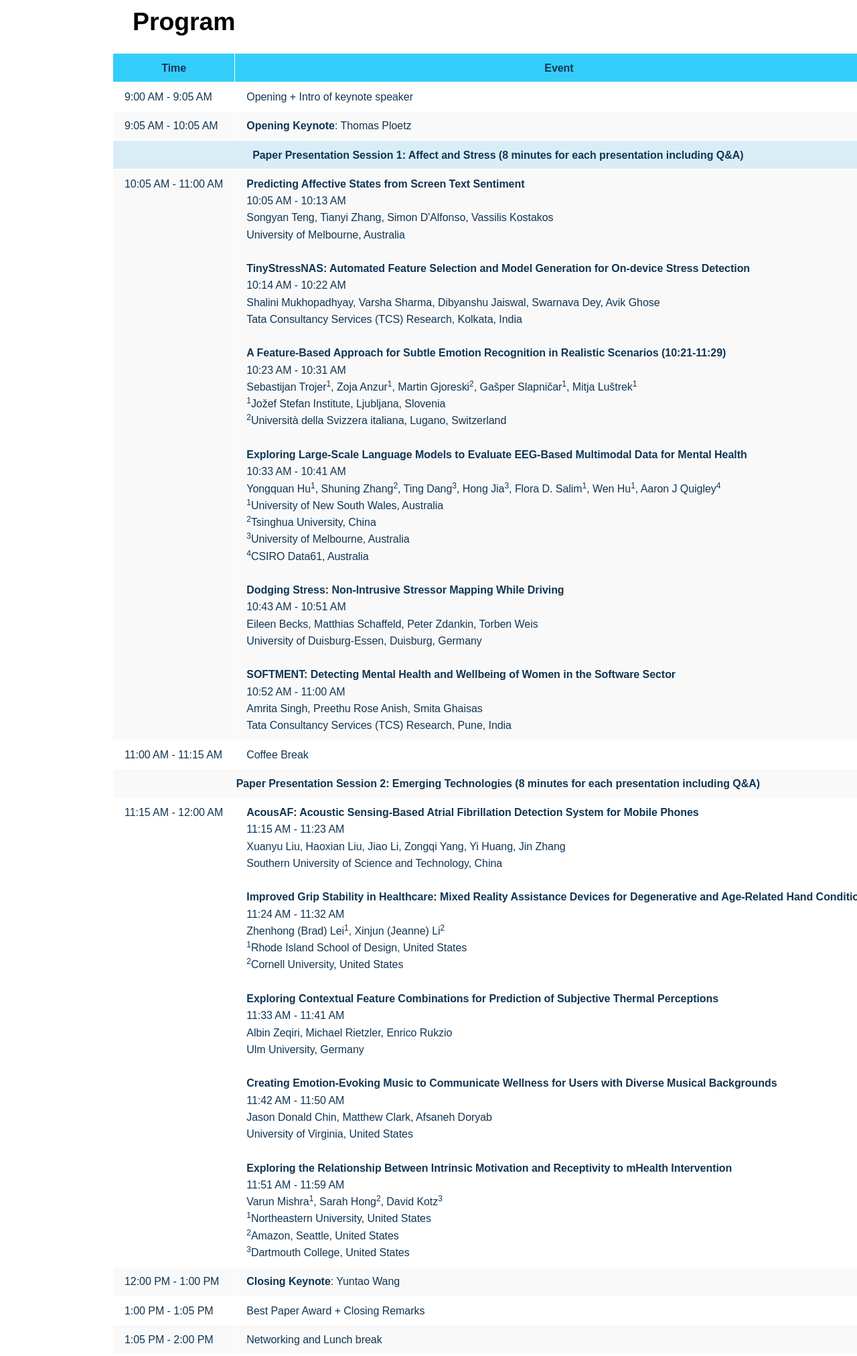
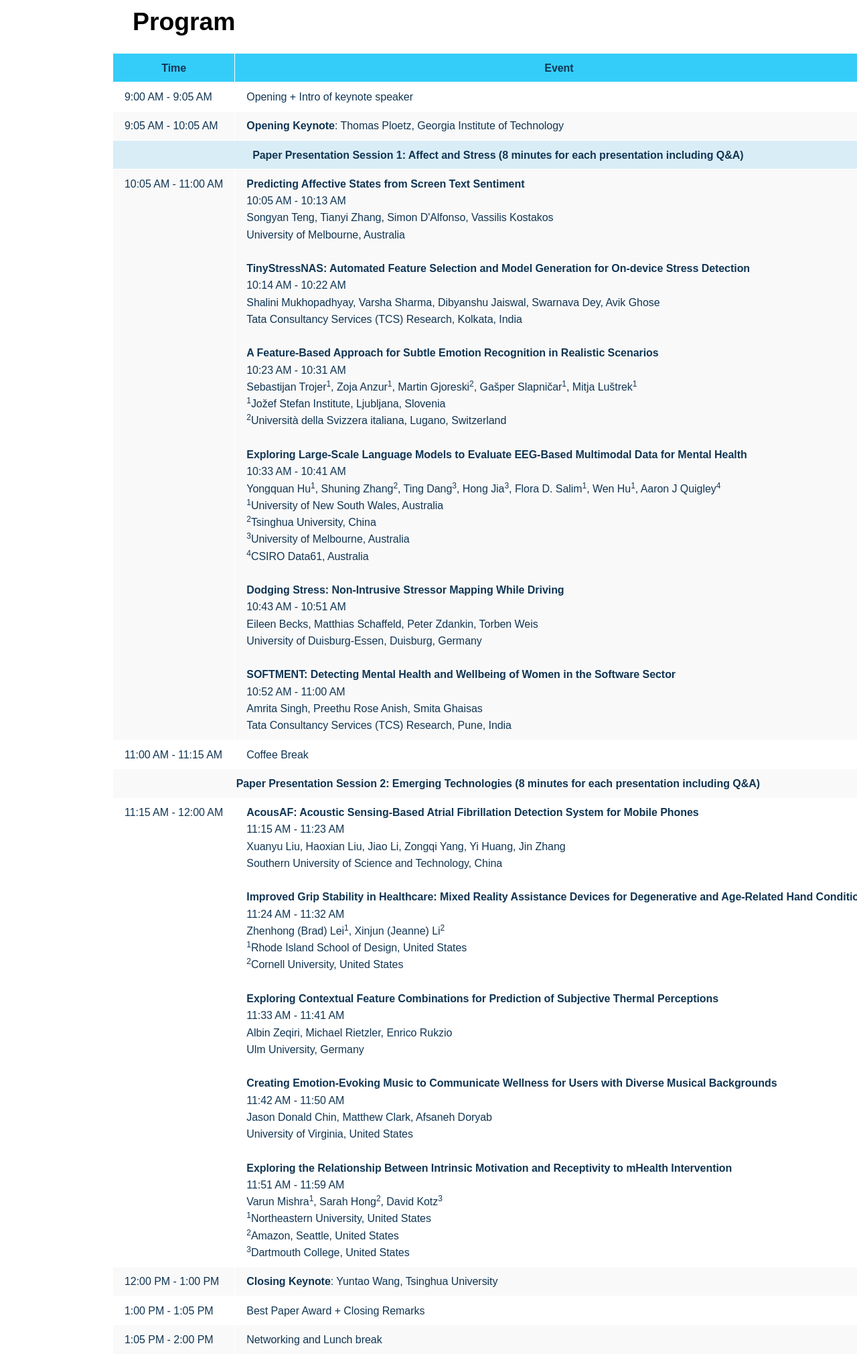
Before and after one commit to wellcomp2024/wellcomp2024.github.io, a plain HTML site: page schedule.html in a window 1280 px wide. Shown: the part 447-2471 px from the top of the page at 67% size. Drawn offline with Linux system fonts and the light colour scheme; a web font is replaced by a local one.

Commit message:
2024_09_23_18_00

```diff
--- a/schedule.html
+++ b/schedule.html
@@ -262,7 +262,7 @@
           </tr>
           <tr>
             <td class="tg-cly1">9:05 AM - 10:05 AM</td>
-            <td class="tg-cly1"><b>Opening Keynote</b>: Thomas Ploetz</td>
+            <td class="tg-cly1"><b>Opening Keynote</b>: Thomas Ploetz, Georgia Institute of Technology</td>
           </tr>
           <tr class="session-header">
             <td colspan="2">Paper Presentation Session 1: Affect and Stress (8 minutes for each presentation including Q&A)</td>
@@ -280,7 +280,7 @@
               Shalini Mukhopadhyay, Varsha Sharma, Dibyanshu Jaiswal, Swarnava Dey, Avik Ghose<br>
               Tata Consultancy Services (TCS) Research, Kolkata, India<br>
               <br>
-              <b>A Feature-Based Approach for Subtle Emotion Recognition in Realistic Scenarios (10:21-11:29)</b><br>
+              <b>A Feature-Based Approach for Subtle Emotion Recognition in Realistic Scenarios</b><br>
               10:23 AM - 10:31 AM<br>
               Sebastijan Trojer<sup>1</sup>, Zoja Anzur<sup>1</sup>, Martin Gjoreski<sup>2</sup>, Gašper Slapničar<sup>1</sup>, Mitja Luštrek<sup>1</sup><br>
               <sup>1</sup>Jožef Stefan Institute, Ljubljana, Slovenia<br>
@@ -346,7 +346,7 @@
           </tr>
           <tr>
             <td class="tg-cly1">12:00 PM - 1:00 PM</td>
-            <td class="tg-cly1"><b>Closing Keynote</b>: Yuntao Wang</td>
+            <td class="tg-cly1"><b>Closing Keynote</b>: Yuntao Wang, Tsinghua University</td>
           </tr>
           <tr>
             <td class="tg-cly1">1:00 PM - 1:05 PM</td>
```
Also changed, not shown: speakers.html (+11 -1 lines), assets/images/yuntaowang.png (added).
